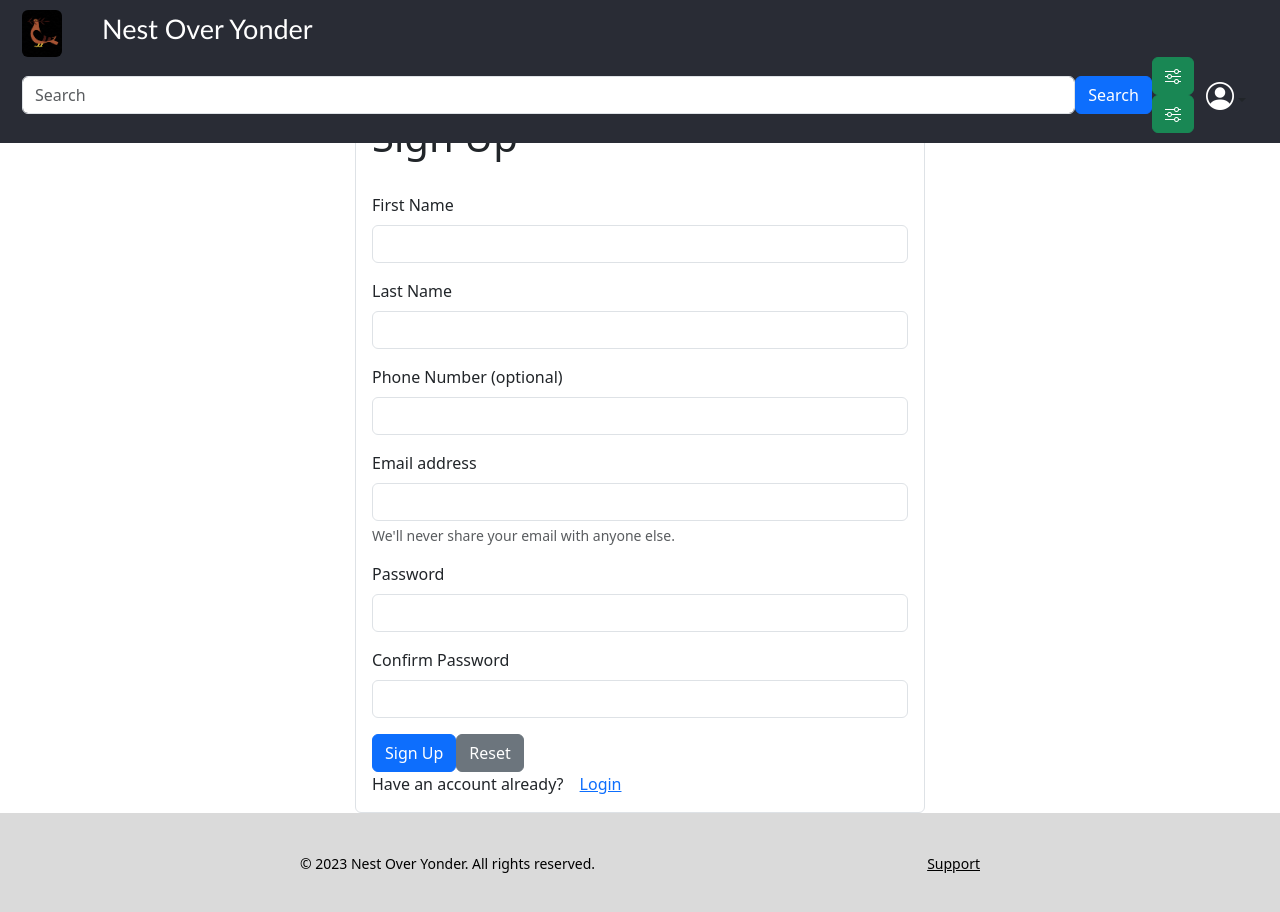
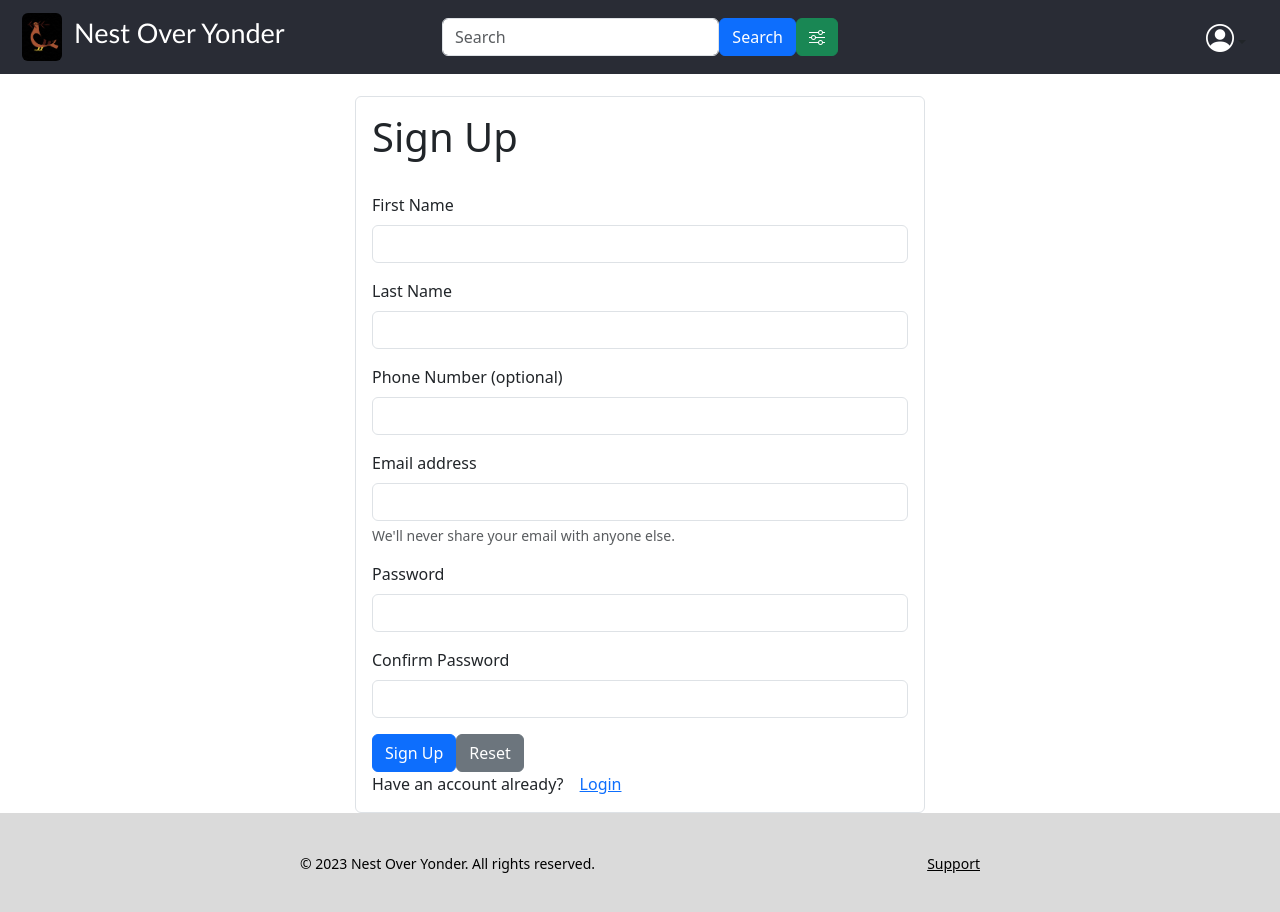
Before and after one commit to masonbesmer/nest-over-yonder, a React (Vite) app: page /signup in a window 1280 px wide. Built offline with nearby package versions, Linux system fonts and the light colour scheme.

Commit message:
fixed header problem that occured after merging it

```diff
--- a/src/components/Header.jsx
+++ b/src/components/Header.jsx
@@ -24,7 +24,8 @@ function Header({ authenticatedUser, setAuthenticatedUser }) {
   }
 
   return (
-    <><div class="modal fade" id="staticBackdrop" data-bs-backdrop="static" data-bs-keyboard="false" tabindex="-1" aria-labelledby="staticBackdropLabel" aria-hidden="true">
+    <>
+    <div class="modal fade" id="staticBackdrop" data-bs-backdrop="static" data-bs-keyboard="false" tabindex="-1" aria-labelledby="staticBackdropLabel" aria-hidden="true">
       <div class="modal-dialog">
         <div class="modal-content">
           <div class="modal-header">
@@ -40,7 +41,8 @@ function Header({ authenticatedUser, setAuthenticatedUser }) {
           </div>
         </div>
       </div>
-    </div><header className="header">
+    </div>
+    <header className="header">
         <div className="container-fluid">
           <div className="row">
             <div className="col d-flex align-items-center">
@@ -58,7 +60,6 @@ function Header({ authenticatedUser, setAuthenticatedUser }) {
                 >
                   Nest Over Yonder
                 </h1>
-              </div>
             </div>
           </div>
           <div className="col d-flex align-items-center">
@@ -67,7 +68,7 @@ function Header({ authenticatedUser, setAuthenticatedUser }) {
               type="text"
               placeholder="Search"
               aria-label="default input example"
-            />
+              />
             <Link to={"/search/1"}>
               <button type="button" className="btn btn-primary">
                 Search
@@ -80,20 +81,11 @@ function Header({ authenticatedUser, setAuthenticatedUser }) {
                 className="btn btn-success"
                 data-bs-toggle="modal"
                 data-bs-target="#exampleModal"
-              >
+                >
                 <i class="bi bi-sliders"></i>
               </button>
-              <div className="popup">
-                <button
-                  type="button"
-                  className="btn btn-success"
-                  data-bs-toggle="modal"
-                  data-bs-target="#exampleModal"
-                >
-                  <i className="bi bi-sliders"></i>
-                </button>
-              </div>
             </div>
+                  </div>
             <div className="col d-flex align-items-center justify-content-end">
               {/* Login */}
               <div className="profile-dropdown-btn">
```
